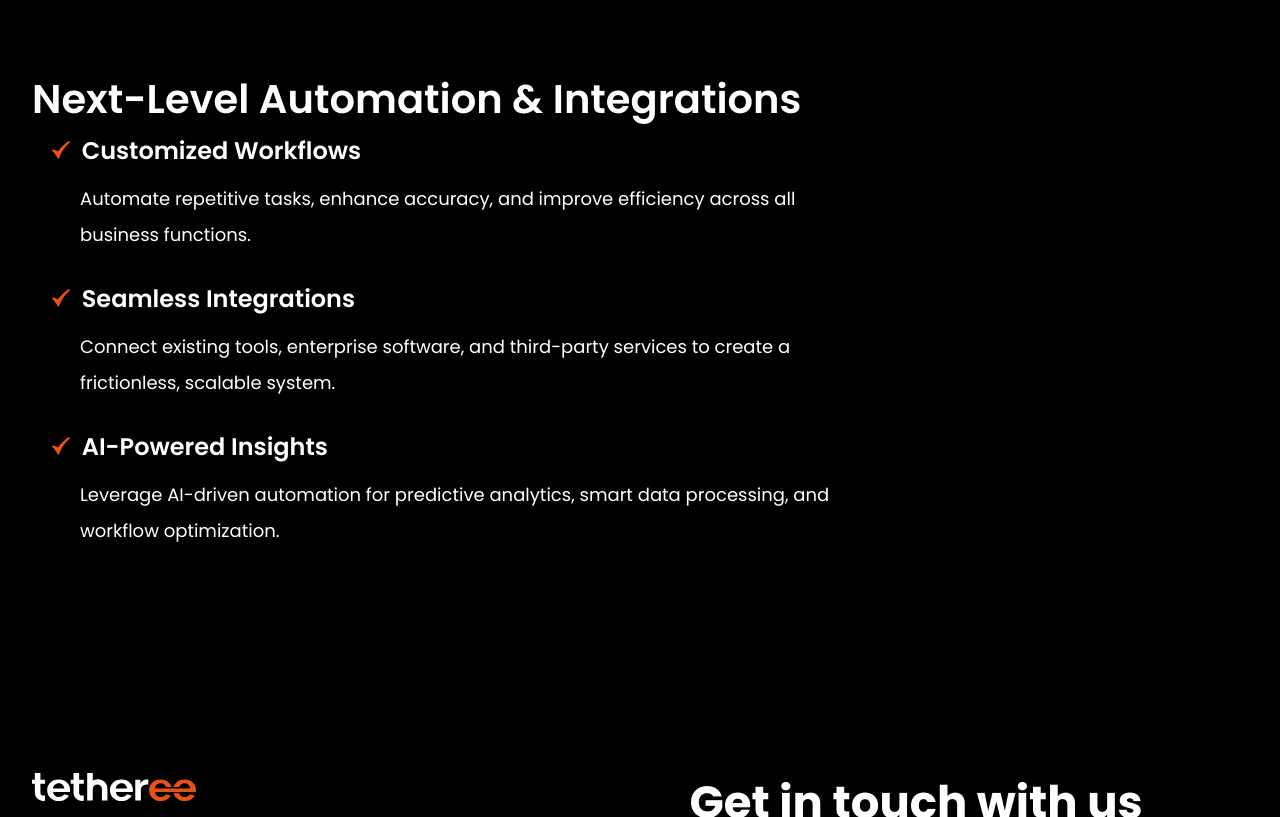
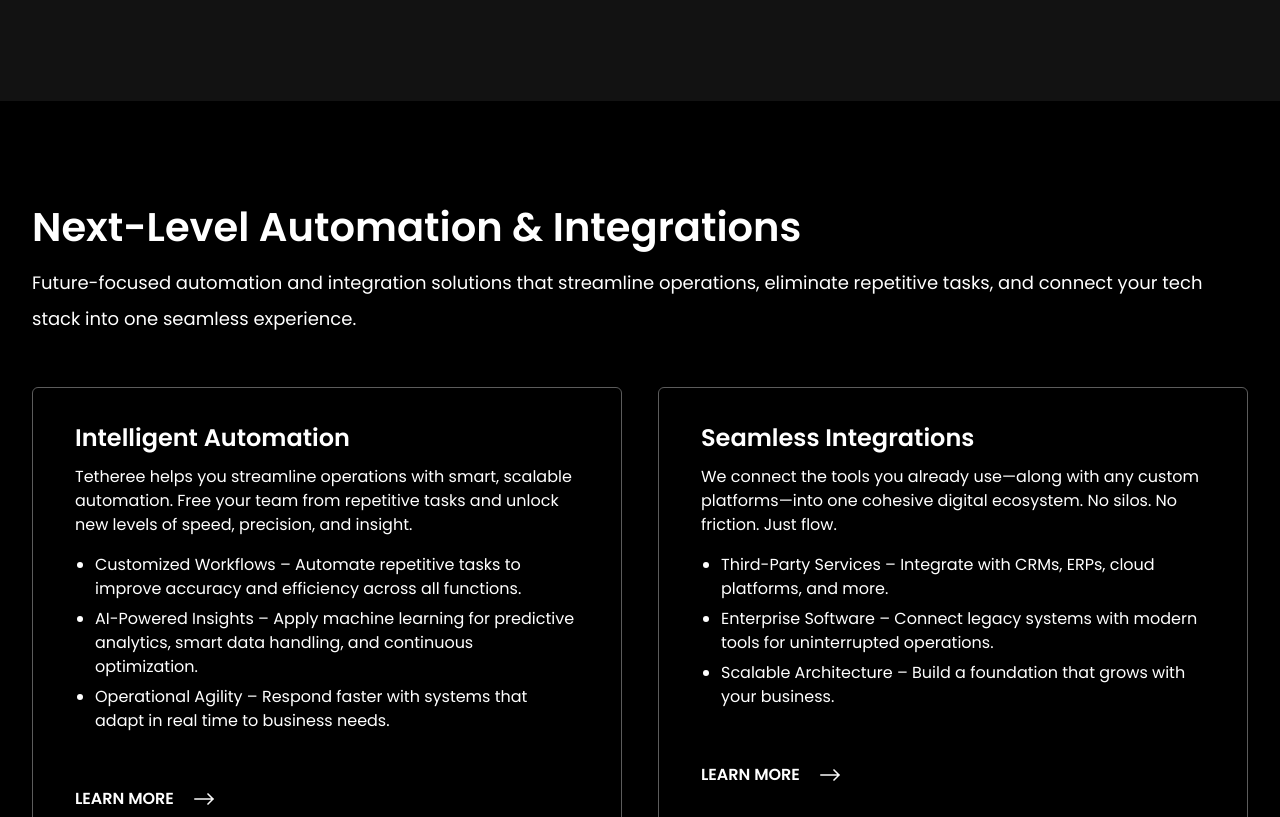
Before and after one commit to boris-tetheree/tetheree-version-2, a Next.js app: page / in a window 1280 px wide. Shown: the part 3580-4397 px from the top of the page. Built offline with nearby package versions, Linux system fonts and the light colour scheme.

Commit message:
Update index.jsx

```diff
--- a/src/pages/index.jsx
+++ b/src/pages/index.jsx
@@ -67,27 +67,37 @@
       <IndustryWrapper
         titleClassName='text-theme'
         title='Transform. Automate. Scale'
-        subTitleClassName='w-full lg:w-4/6 mb-32 lg:mb-40'
+        subTitleClassName='w-full  mb-32 lg:mb-40'
         btnClassName='bg-[#E95018] text-white uppercase md:h-72'
         subTitle={`Organizations need powerful, adaptable, and scalable software solutions to stay ahead. We specialize in custom and prebuilt software, automation workflows, and seamless integrations that streamline operations, eliminate inefficiencies, and drive business growth. Whether you need an industry-proven solution or a fully customized platform, we have the expertise to deliver technology that works for your business.`}>
         <div className='mb-20 lg:mb-28'>
           <H2 className={`font-semibold text-left mb-16`}>Tailored Software Solutions for Every Business</H2>
-          <section className='w-full lg:w-4/6 flex flex-col items-stretch gap-12 lg:gap-16 flex-wrap xl:flex-nowrap ml-12 md:ml-20'>
+          <section className='w-full lg:w-4/6 flex flex-col items-stretch gap-12 lg:gap-16 flex-wrap xl:flex-nowrap  md:ml-20'>
             {tailoredSoftwares?.map((item, _index) => (
               <div className='mb-12 md:mb-16'>
                 <H4 className={'!font-semibold mb-16'}><span className='inline-block text-[#E95018] mr-6'><img className='w-18 h-18' src="/assets/tick-icon.svg" alt="" /></span> {item?.title}</H4>
                 <H6 className='ml-28'>{item?.description}</H6>
               </div>
+
+
             ))}
-            <Button onClick={() => router.push('/products')} className={`!bg-[#E95018] text-white w-fit !h-70 !text-md -ml-12 md:-ml-20`}>Explore Our Products </Button>
+
+
+            <Button onClick={() => router.push('/services')} className={`!bg-[#E95018] text-white w-fit !h-70 !text-md -ml-12 md:-ml-20`}>Explore Our Services </Button>
           </section>
+
+
         </div>
       </IndustryWrapper>
+
+
+
+
 
       <IndustryWrapper
         titleClassName='text-theme'
         title='Solutions Built for Your Industry'
-        subTitleClassName='w-full lg:w-4/6 mb-32 lg:mb-40'
+        subTitleClassName='w-full  mb-32 lg:mb-40'
         btnClassName='bg-[#E95018] text-white uppercase md:h-72'
         subTitle={`We develop, integrate, and maintain scalable, future-proof solutions for businesses across industries:`}>
         <section className='w-full lg:w-4/6 flex flex-col items-stretch gap-12 lg:gap-16 flex-wrap xl:flex-nowrap ml-12 md:ml-20'>
@@ -101,27 +111,79 @@
         </section>
       </IndustryWrapper>
 
+
+
+        <div className="bg-[#121212] py-50 mt-50 mb-50">
+          <div className="container mx-auto px-20 md:px-32">
             <FeaturedProduct
+              containerClassName=""
+              titleClassName='text-theme text-left mb-10'
               title="Future-Ready Software: Built for Growth"
               subTitle="We offer SaaS, PaaS, and on-premise deployments, ensuring your software adapts to your infrastructure and operational needs. Whether you're launching a new solution, scaling an enterprise system, or modernizing legacy software, we provide the technology and expertise to drive efficiency, innovation, and competitive advantage."
               btnTitle="Explore Our Products"
+            />
+          </div>
+        </div>
 
-      />
+
+
+
+
+
 
 <IndustryWrapper
-        titleClassName='text-theme'
+  titleClassName='text-theme text-left mb-10'
   title='Next-Level Automation & Integrations'
-        subTitleClassName='w-full lg:w-4/6 mb-32 lg:mb-40'
-        btnClassName='bg-[#E95018] text-white uppercase md:h-72'>
-        <section className='w-full lg:w-4/6 flex flex-col items-stretch gap-12 lg:gap-16 flex-wrap xl:flex-nowrap ml-12 md:ml-20'>
-          {[{ title: 'Customized Workflows', subTitle: 'Automate repetitive tasks, enhance accuracy, and improve efficiency across all business functions.' }, { title: 'Seamless Integrations', subTitle: 'Connect existing tools, enterprise software, and third-party services to create a frictionless, scalable system.' }, { title: 'AI-Powered Insights', subTitle: 'Leverage AI-driven automation for predictive analytics, smart data processing, and workflow optimization.' }]?.map((item, _index) => (
-            <div className='mb-12 md:mb-16'>
-              <H4 className={'!font-semibold mb-16'}><span className='inline-block text-[#E95018] mr-6'><img className='w-18 h-18' src="/assets/tick-icon.svg" alt="" /></span> {item?.title}</H4>
-              <H6 className='ml-28'>{item?.subTitle}</H6>
+  subTitleClassName='text-left w-full mb-[50px]'
+  subTitle='Future-focused automation and integration solutions that streamline operations, eliminate repetitive tasks, and connect your tech stack into one seamless experience.'
+  btnClassName=''>
+
+<section className='grid grid-cols-1 md:grid-cols-2 gap-24 md:gap-36'>
+  {[{
+    title: 'Intelligent Automation',
+    subTitle: 'Tetheree helps you streamline operations with smart, scalable automation. Free your team from repetitive tasks and unlock new levels of speed, precision, and insight.',
+    bullets: [
+      'Customized Workflows – Automate repetitive tasks to improve accuracy and efficiency across all functions.',
+      'AI-Powered Insights – Apply machine learning for predictive analytics, smart data handling, and continuous optimization.',
+      'Operational Agility – Respond faster with systems that adapt in real time to business needs.'
+    ],
+    link: '/automations' // ✅ Add link for automation
+  }, {
+    title: 'Seamless Integrations',
+    subTitle: ' We connect the tools you already use—along with any custom platforms—into one cohesive digital ecosystem. No silos. No friction. Just flow.',
+    bullets: [
+      'Third-Party Services – Integrate with CRMs, ERPs, cloud platforms, and more.',
+      'Enterprise Software – Connect legacy systems with modern tools for uninterrupted operations.',
+      'Scalable Architecture – Build a foundation that grows with your business.'
+    ],
+    link: '/integrations' // ✅ Add link for integration
+  }].map((item, _index) => (
+    <div key={_index} className='bg-[#01000099] border border-[#5C5C5C] rounded-md pt-36 pb-26 px-42 flex flex-col h-full text-left'>
+      <H4 className='font-semibold mb-13'>{item?.title}</H4>
+      <Paragraph className='font-normal mb-16'>{item?.subTitle}</Paragraph>
+      <ul className='list-disc pl-20 text-white mb-24'>
+        {item.bullets.map((bullet, i) => (
+          <li key={i} className='mb-6'>{bullet}</li>
+        ))}
+      </ul>
+      <div className='text-left'>
+        <Button
+          onClick={() => router.push(item.link)}
+          className='!bg-transparent text-white !h-60 lg:!h-72 uppercase md:!text-base !pl-0 pr-26 md:pr-36'
+        >
+          LEARN MORE
+        </Button>
+      </div>
     </div>
   ))}
 </section>
+
 </IndustryWrapper>
+
+
+
+
+
 
       <Footer />
     </>
```
Lines whose indentation alone changed are shown as unchanged.
